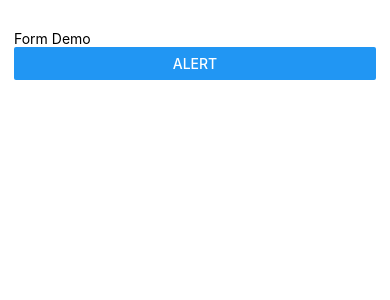
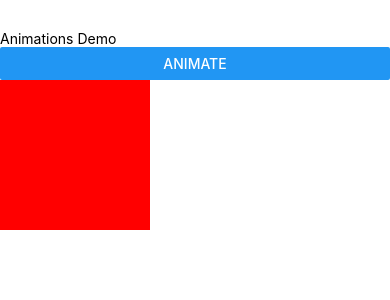
Before and after one commit to melher39/1stReactNativeApp, a React Native app: screen / in a window 390 px wide. Shown: the top 300 px of the page. Built offline with nearby package versions, Linux system fonts and the light colour scheme.

Commit message:
failed at the camera roll section. tutorial is outdated for use with the camera so I would need to do it a different way. successfully animated a box to rotate 360 degress and change colors

```diff
--- a/App.js
+++ b/App.js
@@ -3,30 +3,48 @@ import {
   StyleSheet,
   View,
   Text,
-  TextInput,
-  TouchableHighlight,
   Button,
-  Alert
+  Animated
 } from "react-native";
 
 const App = () => {
-  const alert = () => {
-    Alert.alert(
-      "Alert Title",
-      "My Alert Msg",
-      [
-        { text: "Ask me later", onPress: () => console.log("Ask me later pressed") },
-        { text: "Cancel", onPress: () => console.log("Cancel Pressed"), style: "cancel" },
-        { text: "OK", onPress: () => console.log("OK Pressed") }
-      ],
-      { cancelable: false }
-    );
-  };
-
+  const animatedValue = new Animated.Value(0);
+  const animate = () => {
+    Animated.timing(
+      // 1. animated property
+      // 2. config
+      animatedValue, {
+      toValue: 1,
+      duration: 1500,
+      useNativeDriver: false
+    }
+    ).start();
+  }
+  const margin = animatedValue.interpolate({
+    inputRange: [0, 1],
+    outputRange: [0, 200]
+  });
+  const backgroundColor = animatedValue.interpolate({
+    inputRange: [0, 1],
+    outputRange: ["red", "blue"]
+  });
+  const rotation = animatedValue.interpolate({
+    inputRange: [0, 1],
+    outputRange: ["0deg", "360deg"]
+  });
   return (
     <View style={styles.container}>
-      <Text>Form Demo</Text>
-      <Button onPress={alert} title="Alert" />
+      <Text>Animations Demo</Text>
+      <Button onPress={animate} title="Animate" />
+      <Animated.View
+        style={{
+          height: 150, width: 150, backgroundColor, marginTop: margin, marginLeft: margin,
+          transform: [{
+            rotate: rotation
+          }]
+        }}
+
+      />
     </View>
   );
 };
@@ -34,14 +52,7 @@ const App = () => {
 const styles = StyleSheet.create({
   container: {
     flex: 1,
-    paddingVertical: 30,
-    paddingHorizontal: 14
-  },
-  input: {
-    padding: 8,
-    height: 50,
-    borderWidth: 1,
-    borderColor: "#666"
+    paddingVertical: 30
   }
 });
 
```
